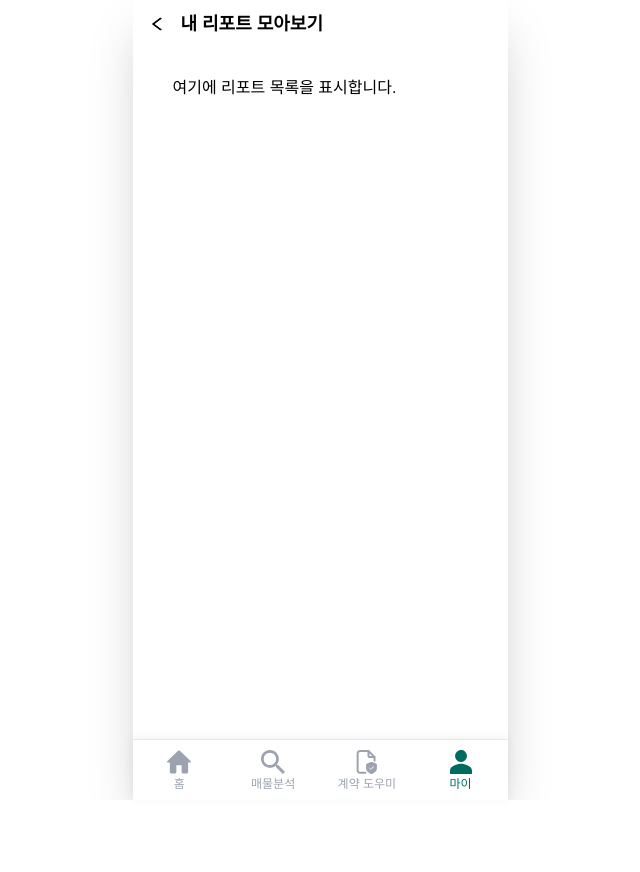
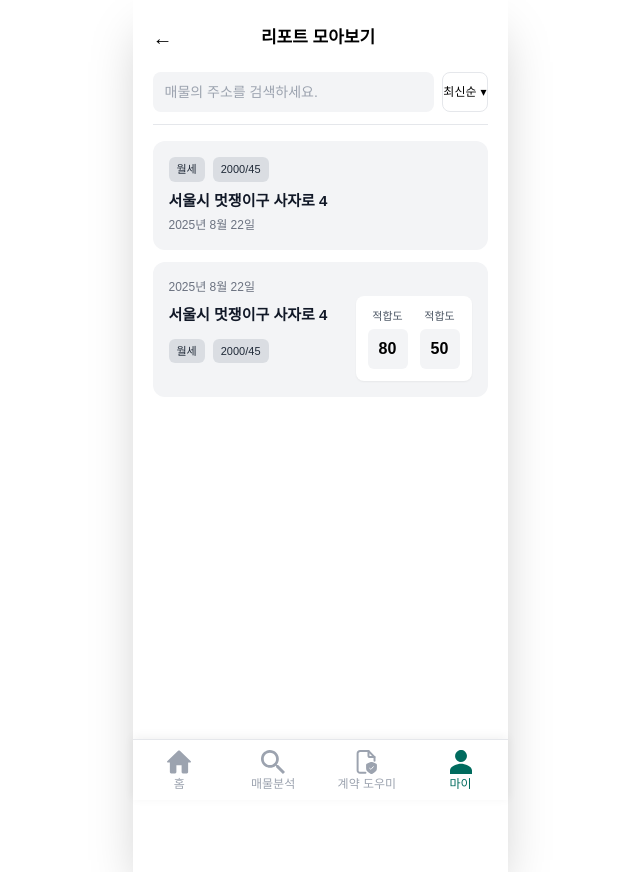
Before and after one commit to kookmin-404BrainNotFound/404BrainNotFound_FE, a React (Vite) app: page /my/reports in a window 1280 px wide. Shown: the whole page, without its empty margins (320-960 px from the left). Before the commit the page ends 800 px from the top, so only its background shows below. Built offline with nearby package versions, Linux system fonts and the light colour scheme.

Commit message:
feat: 리포트 페이지 추가 / 스크롤바수정, doc 문서 디테일 수정

```diff
--- a/src/pages/explore/steps/doc/DocIntro.jsx
+++ b/src/pages/explore/steps/doc/DocIntro.jsx
@@ -24,25 +24,26 @@ export default function DocIntro() {
 
   return (
     <div className="min-h-screen bg-white">
-      <BackHeader title="매물 위험도 분석" />
+      <BackHeader title="" />
 
-      <div className="px-3 py-6 space-y-10">
-        <h1 className="text-xl font-bold text-black">등기부등본의 장점멘트</h1>
+      <div className="px-1">
+        <p className="text-sm text-black mb-[6px]">매물 위험도 분석</p>
+        <h1 className="text-xl font-bold text-black mb-[51px]">등기부등본의 장점멘트</h1>
 
         <section className="space-y-10 text-sm text-black leading-6">
           <div>
-            <p className="font-semibold mb-0">등기부등본이란?</p>
-            <p>특정 부동산(건물, 토지)에 대한 권리 관계 및 변동이 기록된 공적인 문서예요.</p>
+            <p className="font-medium mb-[9px]">등기부등본이란?</p>
+            <p className="text-xs">특정 부동산(건물, 토지)에 대한 권리 관계 및 변동이 기록된 공적인 문서예요.</p>
           </div>
           <div>
-            <p className="font-semibold mb-1">왜 필요한가요?</p>
-            <p>소유자, 근저당, 전세권 등 위험 신호를 확인해 계약 전 리스크를 줄일 수 있어요.</p>
+            <p className="font-medium mb-1">왜 필요한가요?</p>
+            <p className="text-xs">소유자, 근저당, 전세권 등 위험 신호를 확인해 계약 전 리스크를 줄일 수 있어요.</p>
           </div>
         </section>
 
-        <div className="w-28 h-28 mx-auto bg-gray-200" />
+        <div className="mt-16 w-28 h-28 mx-auto bg-gray-200" />
 
-        <div className="pt-9">
+        <div className="pt-20">
           <Button onClick={() => setOpen(true)} className="w-full mobile-button text-base">
             계속
           </Button>
--- a/src/pages/explore/steps/doc/DocUpload.jsx
+++ b/src/pages/explore/steps/doc/DocUpload.jsx
@@ -66,7 +66,7 @@ export default function DocUpload() {
     <div className="min-h-screen bg-white">
       <BackHeader title="" />
 
-      <main className="px-2 pt-4 pb-28">
+      <main className="px-1 pt-4 pb-28">
         <p className="text-xl font-bold text-gray-900 mb-6">
           등기부등본 파일을 업로드해 주세요
         </p>
--- a/src/pages/my/Mypage.jsx
+++ b/src/pages/my/Mypage.jsx
@@ -53,7 +53,7 @@ export default function MypageLayout({ username = "회원1" }) {
       <div className="grid grid-cols-2 gap-3">
         <button
           onClick={goToCleaning}
-          className="bg-[#D9D9D9] rounded-md aspect-[5/4] flex items-start justify-start p-5 text-md font-medium text-left shadow-sm hover:bg-gray-200"
+          className="bg-[#D9D9D9] rounded-md aspect-[5/4] flex items-start justify-start px-3 py-4 text-md font-medium text-left shadow-sm hover:bg-gray-200"
         >
           이사/청소 서비스
           <br /> 신청하기
@@ -61,7 +61,7 @@ export default function MypageLayout({ username = "회원1" }) {
 
         <button
           onClick={goToLegal}
-          className="bg-[#D9D9D9] rounded-md aspect-[5/4] flex items-start justify-start p-5 text-md font-medium text-left shadow-sm hover:bg-gray-200"
+          className="bg-[#D9D9D9] rounded-md aspect-[5/4] flex items-start justify-start px-3 py-4 text-md font-medium text-left shadow-sm hover:bg-gray-200"
         >
           법률 전문가 연계
           <br />
--- a/src/pages/my/feat/ReportList.jsx
+++ b/src/pages/my/feat/ReportList.jsx
@@ -1,12 +1,188 @@
-import PageHeader from "../../../components/BackHeader";
+import { useMemo, useState } from "react";
+import { useNavigate } from "react-router-dom";
 
-export default function ReportList() {
+const MOCK = [
+  {
+    id: "r1",
+    date: "2025년 8월 22일",
+    address: "서울시 멋쟁이구 사자로 4",
+    dealType: "월세",
+    deposit: 2000,
+    monthly: 45,
+    semiScore: 80,   // 적합도
+    riskScore: 50,   // (샘플) 위험도 or 두 번째 점수 슬롯
+  },
+  {
+    id: "r2",
+    date: "2025년 8월 22일",
+    address: "서울시 멋쟁이구 사자로 4",
+    dealType: "월세",
+    deposit: 2000,
+    monthly: 45,
+    semiScore: 80,
+    riskScore: 50,
+  },
+];
+
+function ScoreBox({ label, value }) {
   return (
-    <div>
-      <PageHeader title="내 리포트 모아보기" />
-      <div className="p-5">
-        <p>여기에 리포트 목록을 표시합니다.</p>
+    <div className="flex flex-col items-center gap-1">
+      <span className="text-[11px] text-gray-600">{label}</span>
+      <div className="min-w-10 px-2 h-10 rounded-md bg-gray-100 flex items-center justify-center">
+        <span className="text-base font-semibold">{value}</span>
       </div>
     </div>
   );
 }
+
+function ReportCard({ item, compact = false, onClick }) {
+  // compact=true → 첫 카드 스타일
+  if (compact) {
+    return (
+      <button
+        onClick={onClick}
+        className="w-full text-left rounded-xl bg-gray-100 p-4 flex items-start justify-between"
+      >
+        <div className="flex-1">
+          {/* 상단 칩 영역 */}
+          <div className="flex items-center gap-2 mb-2">
+            <span className="text-[11px] px-2 py-1 rounded-md bg-gray-300/70 text-gray-800">
+              {item.dealType}
+            </span>
+            <span className="text-[11px] px-2 py-1 rounded-md bg-gray-300/70 text-gray-800">
+              {item.deposit}/{item.monthly}
+            </span>
+          </div>
+
+          {/* 주소, 날짜 */}
+          <div className="text-[15px] font-semibold text-gray-900">
+            {item.address}
+          </div>
+          <div className="text-[12px] text-gray-500 mt-1">{item.date}</div>
+        </div>
+
+      </button>
+    );
+  }
+
+  // 두 번째 카드 스타일
+  return (
+    <button
+      onClick={onClick}
+      className="w-full text-left rounded-xl bg-gray-100 p-4"
+    >
+      <div className="text-[12px] text-gray-500">{item.date}</div>
+      <div className="flex items-start justify-between">
+        <div className="flex-1 pr-3">
+          <div className="text-[15px] font-semibold text-gray-900 mt-2">
+            {item.address}
+          </div>
+
+          <div className="flex items-center gap-2 mt-3">
+            <span className="text-[11px] px-2 py-1 rounded-md bg-gray-300/70 text-gray-800">
+              {item.dealType}
+            </span>
+            <span className="text-[11px] px-2 py-1 rounded-md bg-gray-300/70 text-gray-800">
+              {item.deposit}/{item.monthly}
+            </span>
+          </div>
+        </div>
+
+        <div className="bg-white rounded-lg p-3 flex gap-3 shadow-sm">
+          <ScoreBox label="적합도" value={item.semiScore} />
+          <ScoreBox label="적합도" value={item.riskScore ?? "-"} />
+        </div>
+      </div>
+    </button>
+  );
+}
+
+export default function ReportList() {
+  const [query, setQuery] = useState("");
+  const [orderOpen, setOrderOpen] = useState(false);
+  const [order, setOrder] = useState("최신순");
+  const nav = useNavigate();
+
+  const filtered = useMemo(() => {
+    const list = MOCK.filter((r) => r.address.includes(query.trim()));
+    if (order === "최신순") return list; // 샘플 데이터라 정렬 생략
+    return list.slice().reverse();
+  }, [query, order]);
+
+  const goDetail = (item) =>
+    nav("/my/reports/detail", { state: { payload: item } });
+
+  return (
+    <div className="min-h-screen bg-white">
+      {/* 헤더 */}
+      <div className="sticky top-0 z-10 bg-white pt-4 pb-3 border-b">
+        <div className="flex items-center">
+          <button onClick={() => nav(-1)} className="p-2 -ml-2">
+            <span className="text-xl">←</span>
+          </button>
+          <h1 className="flex-1 text-center text-[17px] font-semibold">
+            리포트 모아보기
+          </h1>
+          <div className="w-8" />
+        </div>
+
+        {/* 검색 + 정렬 */}
+        <div className="mt-3 flex items-center gap-2">
+          <input
+            value={query}
+            onChange={(e) => setQuery(e.target.value)}
+            placeholder="매물의 주소를 검색하세요."
+            className="flex-1 h-10 rounded-lg bg-gray-100 px-3 text-sm placeholder:text-gray-400 outline-none"
+          />
+          <div className="relative">
+            <button
+              onClick={() => setOrderOpen((v) => !v)}
+              className="h-10 px- rounded-lg border text-xs flex items-center gap-1"
+            >
+              {order} <span>▾</span>
+            </button>
+            {orderOpen && (
+              <div className="absolute right-0 mt-1 w-28 rounded-lg border bg-white shadow-sm text-sm">
+                {["최신순", "오래된순"].map((o) => (
+                  <button
+                    key={o}
+                    onClick={() => {
+                      setOrder(o);
+                      setOrderOpen(false);
+                    }}
+                    className={`w-full text-left px-3 py-2 hover:bg-gray-50 ${
+                      order === o ? "text-black" : "text-gray-600"
+                    }`}
+                  >
+                    {o}
+                  </button>
+                ))}
+              </div>
+            )}
+          </div>
+        </div>
+      </div>
+
+      {/* 리스트 */}
+      <div className="py-4 space-y-3">
+        {filtered.length === 0 && (
+          <div className="text-center py-16 text-sm text-gray-500">
+            검색 결과가 없습니다.
+          </div>
+        )}
+
+        {filtered[0] && (
+          <ReportCard
+            item={filtered[0]}
+            compact
+            onClick={() => goDetail(filtered[0])}
+          />
+        )}
+
+        {filtered.slice(1).map((item) => (
+          <ReportCard key={item.id} item={item} onClick={() => goDetail(item)} />
+        ))}
+      </div>
+    </div>
+  );
+}
--- a/src/styles/globals.css
+++ b/src/styles/globals.css
@@ -30,3 +30,23 @@ html,
 body {
   font-family: "Pretendard-Regular", sans-serif;
 }
+
+
+
+/* globals.css , 안보이게 할거면 thin-> none */
+* {
+  scrollbar-width: thin;
+  scrollbar-color: rgba(0,0,0,0.4) transparent;
+}
+
+*::-webkit-scrollbar {
+  width: 6px;
+  height: 6px;
+}
+*::-webkit-scrollbar-track {
+  background: transparent;
+}
+*::-webkit-scrollbar-thumb {
+  background-color: rgba(0,0,0,0.4);
+  border-radius: 2px;
+}
```
Also changed, not shown: src/pages/explore/steps/doc/DocMethod.jsx (+25 -16 lines), public/images/docmethod/step3.png.
